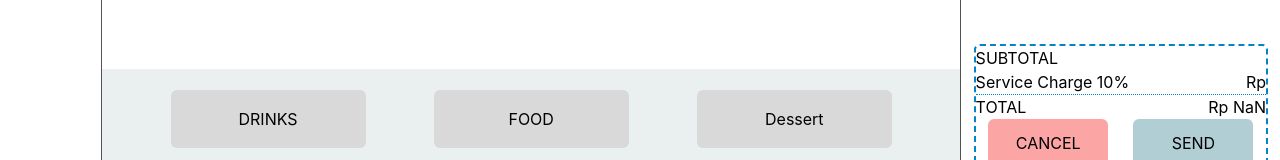
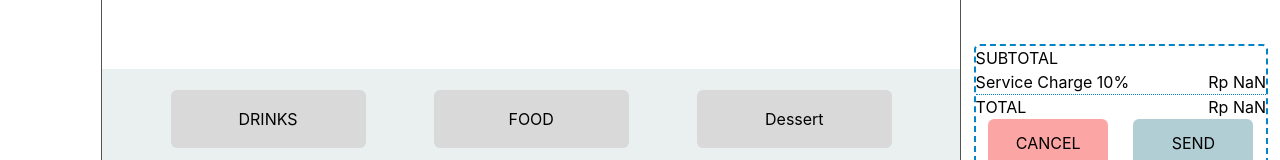
Before and after one commit to ayuwidyainggit/POS---React-Redux, a React (Create React App) app: page /order in a window 1280 px wide. Shown: the part 631-791 px from the top of the page. Built offline with nearby package versions, Linux system fonts and the light colour scheme.

Commit message:
mengubah service fee

```diff
--- a/src/components/CalculateBox.js
+++ b/src/components/CalculateBox.js
@@ -2,17 +2,26 @@ import React, { useEffect, useState } from 'react';
 
 const CalculateBox = (props) => {
   const [totalSemua, setTotalSemua] = useState();
+  const [serviceCharge, setServiceCharge] = useState(10000);
   const total = props.total;
 
-  const service = props.service;
+  // const service = props.service;
 
   const grandTotal = () => {
-    setTotalSemua(total + service);
+    setTotalSemua(total + serviceCharge);
+  };
+
+  const serviceFee = () => {
+    setServiceCharge((10 / 100) * total);
   };
 
   useEffect(() => {
     grandTotal();
   }, [grandTotal]);
+
+  useEffect(() => {
+    serviceFee();
+  }, [serviceFee]);
   return (
     <div>
       <div className=" w-[23%] fixed right-3 mt-[45%]  border-dashed border-2 border-sky-600 bottom-0 rounded-t-md bg-white">
@@ -22,7 +31,7 @@ const CalculateBox = (props) => {
         </div>
         <div className="relative flex justify-between border-b border-dotted border-sky-600">
           <p>Service Charge 10%</p>
-          <p>Rp {props.service}</p>
+          <p>Rp {serviceCharge}</p>
         </div>
         <div className="relative flex justify-between">
           <p>TOTAL</p>
--- a/src/components/CardProduct.js
+++ b/src/components/CardProduct.js
@@ -10,7 +10,7 @@ const CardProduct = (props) => {
   const dispatch = useDispatch();
   // const price = props.price;
   const [total, setTotal] = useState(props.price);
-  const [serviceCharge, setServiceCharge] = useState(10000);
+  // const [serviceCharge, setServiceCharge] = useState(10000);
   const carts = useSelector((state) => state.product.carts);
   const grandtotal = carts.reduce((totalPrice, current) => totalPrice + current.total, 0);
   console.log('grandtotal', grandtotal);
@@ -64,7 +64,7 @@ const CardProduct = (props) => {
         </div>
       </div>
 
-      <CalculateBox service={serviceCharge} total={grandtotal} />
+      <CalculateBox total={grandtotal} />
     </div>
   );
 };
```
